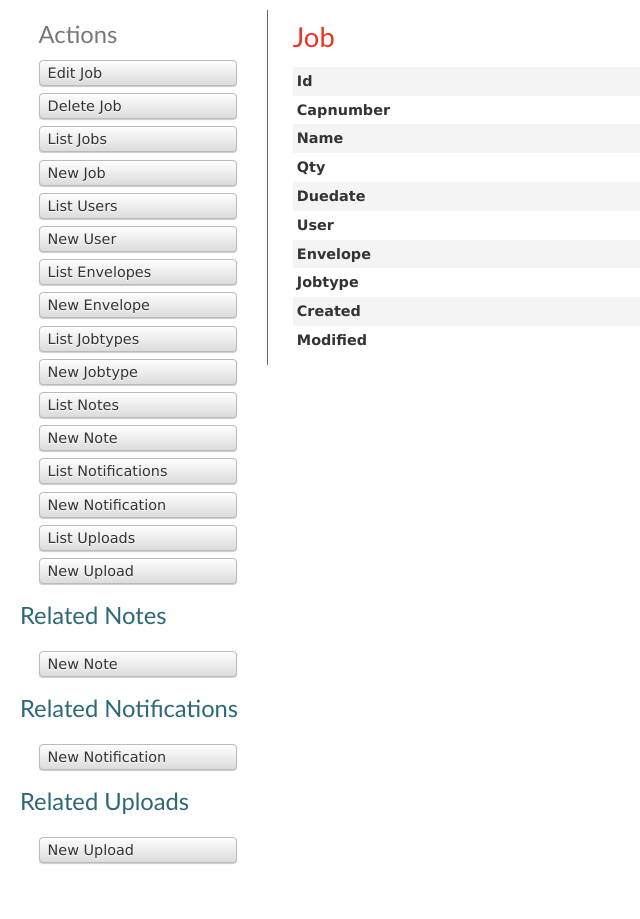
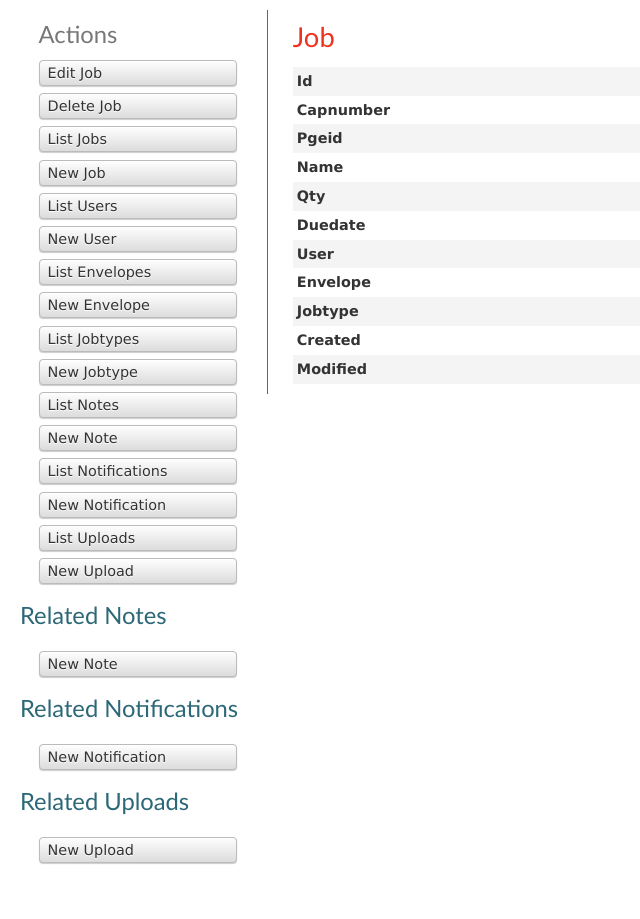
Before and after one commit to MarlonGhub/Mpgev3, a CakePHP app: the page made by app/View/Jobs/view.ctp in a window 1280 px wide. Shown: the part 47-966 px from the top of the page, without its empty margins (0-640 px from the left). Run offline with PHP 8.4 and a stand-in for CakePHP, Linux system fonts and the light colour scheme; the template is opened without the code that fills it, so the values that code supplies are empty; some libraries are stand-ins or nearby versions.

Commit message:
re-baked jobs

```diff
--- a/app/View/Jobs/add.ctp
+++ b/app/View/Jobs/add.ctp
@@ -5,11 +5,12 @@
 	<?php
 		//echo $this->Form->input('capnumber');
 		echo $this->Form->input('name');
-		//echo $this->Form->input('qty');
+		echo $this->Form->input('pgeid');
 		echo $this->Form->input('duedate');
+		echo $this->Form->input('qty');
 		//echo $this->Form->input('user_id');
+		echo $this->Form->input('jobtype_id');
 		echo $this->Form->input('envelope_id');
-		echo $this->Form->input('jobtype_id');
 	?>
 	</fieldset>
 <?php echo $this->Form->end(__('Submit')); ?>
--- a/app/View/Jobs/edit.ctp
+++ b/app/View/Jobs/edit.ctp
@@ -5,6 +5,7 @@
 	<?php
 		echo $this->Form->input('id');
 		echo $this->Form->input('capnumber');
+		echo $this->Form->input('pgeid');
 		echo $this->Form->input('name');
 		echo $this->Form->input('qty');
 		echo $this->Form->input('duedate');
--- a/app/View/Jobs/index.ctp
+++ b/app/View/Jobs/index.ctp
@@ -5,6 +5,7 @@
 	<tr>
 			<th><?php echo $this->Paginator->sort('id'); ?></th>
 			<th><?php echo $this->Paginator->sort('capnumber'); ?></th>
+			<th><?php echo $this->Paginator->sort('pgeid'); ?></th>
 			<th><?php echo $this->Paginator->sort('name'); ?></th>
 			<th><?php echo $this->Paginator->sort('qty'); ?></th>
 			<th><?php echo $this->Paginator->sort('duedate'); ?></th>
@@ -21,6 +22,7 @@
 	<tr>
 		<td><?php echo h($job['Job']['id']); ?>&nbsp;</td>
 		<td><?php echo h($job['Job']['capnumber']); ?>&nbsp;</td>
+		<td><?php echo h($job['Job']['pgeid']); ?>&nbsp;</td>
 		<td><?php echo h($job['Job']['name']); ?>&nbsp;</td>
 		<td><?php echo h($job['Job']['qty']); ?>&nbsp;</td>
 		<td><?php echo h($job['Job']['duedate']); ?>&nbsp;</td>
--- a/app/View/Jobs/view.ctp
+++ b/app/View/Jobs/view.ctp
@@ -9,6 +9,11 @@
 		<dt><?php echo __('Capnumber'); ?></dt>
 		<dd>
 			<?php echo h($job['Job']['capnumber']); ?>
+			&nbsp;
+		</dd>
+		<dt><?php echo __('Pgeid'); ?></dt>
+		<dd>
+			<?php echo h($job['Job']['pgeid']); ?>
 			&nbsp;
 		</dd>
 		<dt><?php echo __('Name'); ?></dt>
```
Also changed, not shown: app/Model/Job.php (+10 -0 lines).
